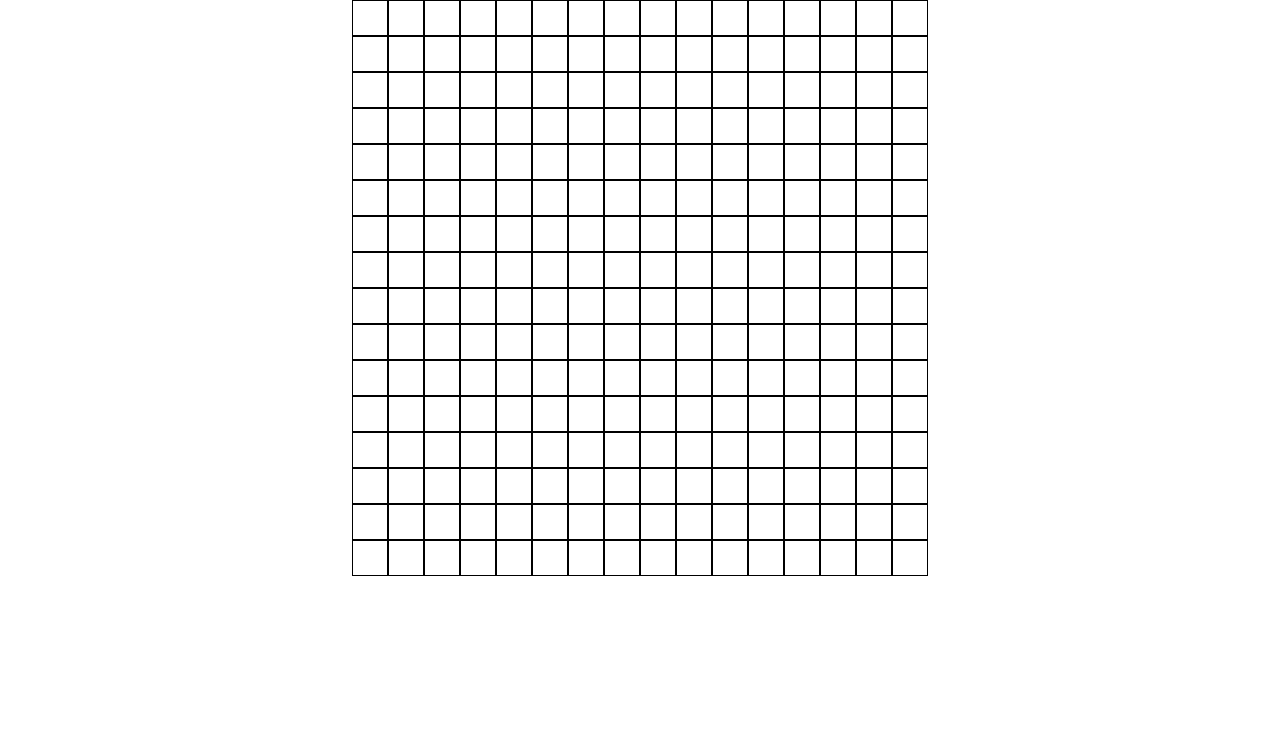
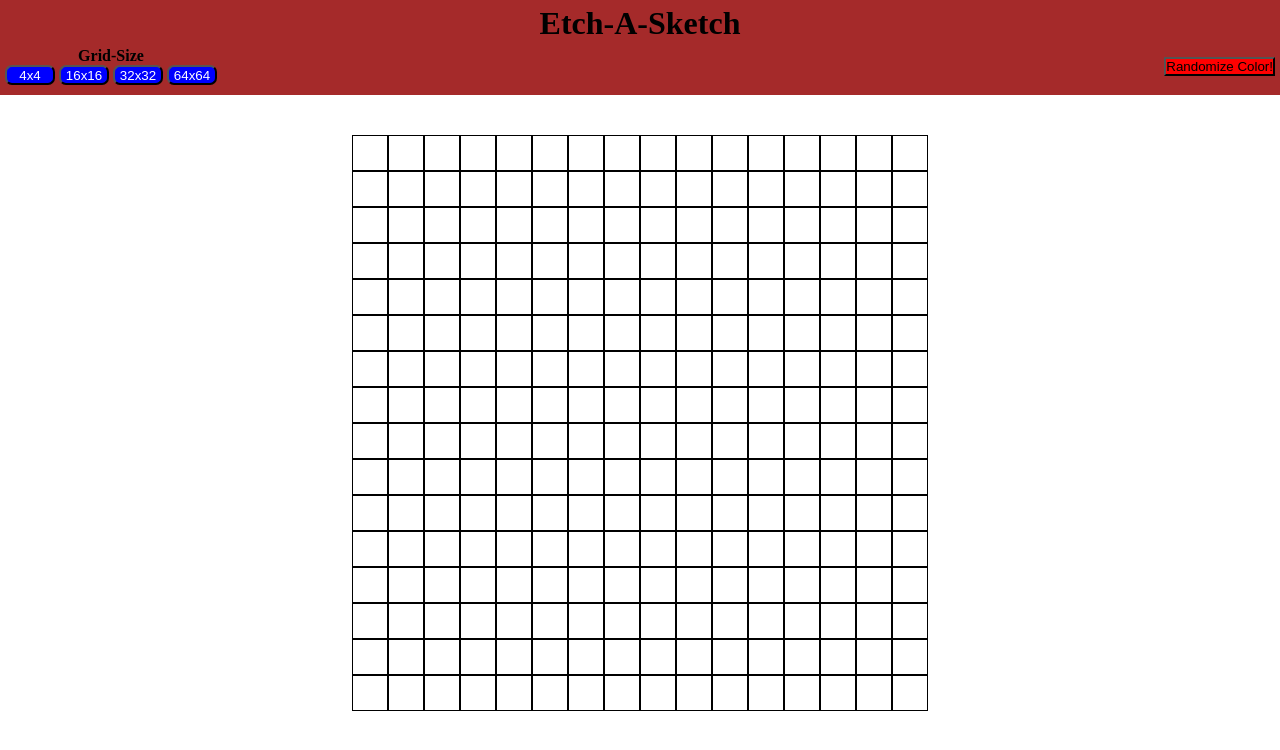
Before and after one commit to odin-97/etch-a-sketch, a plain HTML site: page index.html in a window 1280 px wide. Drawn offline with Linux system fonts and the light colour scheme.

Commit message:
Add buttons to change grid size and randomize color
Allows to dynamically change the size of the grid via button choice.
Provides a button to activate action to color grid items in a randomized
color.

```diff
--- a/index.html
+++ b/index.html
@@ -1,5 +1,6 @@
 <!DOCTYPE html>
 <html lang="en">
+
 <head>
     <meta charset="UTF-8">
     <meta name="viewport" content="width=device-width, initial-scale=1.0">
@@ -7,7 +8,26 @@
     <link rel="stylesheet" href="styles.css">
     <script src="javascript.js" defer></script>
 </head>
+
 <body>
+    <div class="header">
+        <div class="title">
+            <h1>Etch-A-Sketch</h1>
+        </div>
+        <div class="settings">
+            <div class="buttonContainer">
+                <p>Grid-Size</p>
+                <button class="button4">4x4</button>
+                <button class="button16">16x16</button>
+                <button class="button32">32x32</button>
+                <button class="button64">64x64</button>
+            </div>
+            <div class="randomColor">
+                <button>Randomize Color!</button>
+            </div>
+        </div>
+    </div>
     <div class="gridContainer"></div>
 </body>
+
 </html>
--- a/javascript.js
+++ b/javascript.js
@@ -23,6 +23,8 @@ document.addEventListener('mouseup', () => drawing = false);
 const gridElementsAll = document.querySelectorAll('.gridItem');
 gridElementsAll.forEach(item => {
     // item.style.backgroundColor = 'green';
+    item.addEventListener('mousedown', e => e.preventDefault());
+
     item.addEventListener('mouseenter', () => {
         if (drawing) item.style.backgroundColor = 'blue';
     })
--- a/styles.css
+++ b/styles.css
@@ -11,4 +11,53 @@
     background-color: white;
     width: 45%;
     height: auto;
+    margin-bottom: 40px;
+    align-self: center;
 }
+
+.header {
+    display: flex;
+    flex-wrap: wrap;
+    background-color: brown;
+    margin-bottom: 40px;
+    justify-content: center;
+}
+
+.title {
+    width: 100%;
+    text-align: center;
+    margin:  5px 0px;
+}
+
+.settings {
+    display: flex;
+    width: 100%;
+    justify-content: space-between;
+    margin-bottom: 10px;
+    padding: 0 5px;
+}
+
+.buttonContainer {
+    align-self: center;
+}
+
+.buttonContainer p {
+    font-weight: bold;
+    text-align: center;
+}
+
+.buttonContainer button {
+    width: 50px;
+    height: 20px;
+    background-color: blue;
+    color: white;
+    border-radius: 7px;
+}
+
+.randomColor {
+    align-self: center;
+}
+
+.randomColor button {
+    background-color: red;
+}
```
